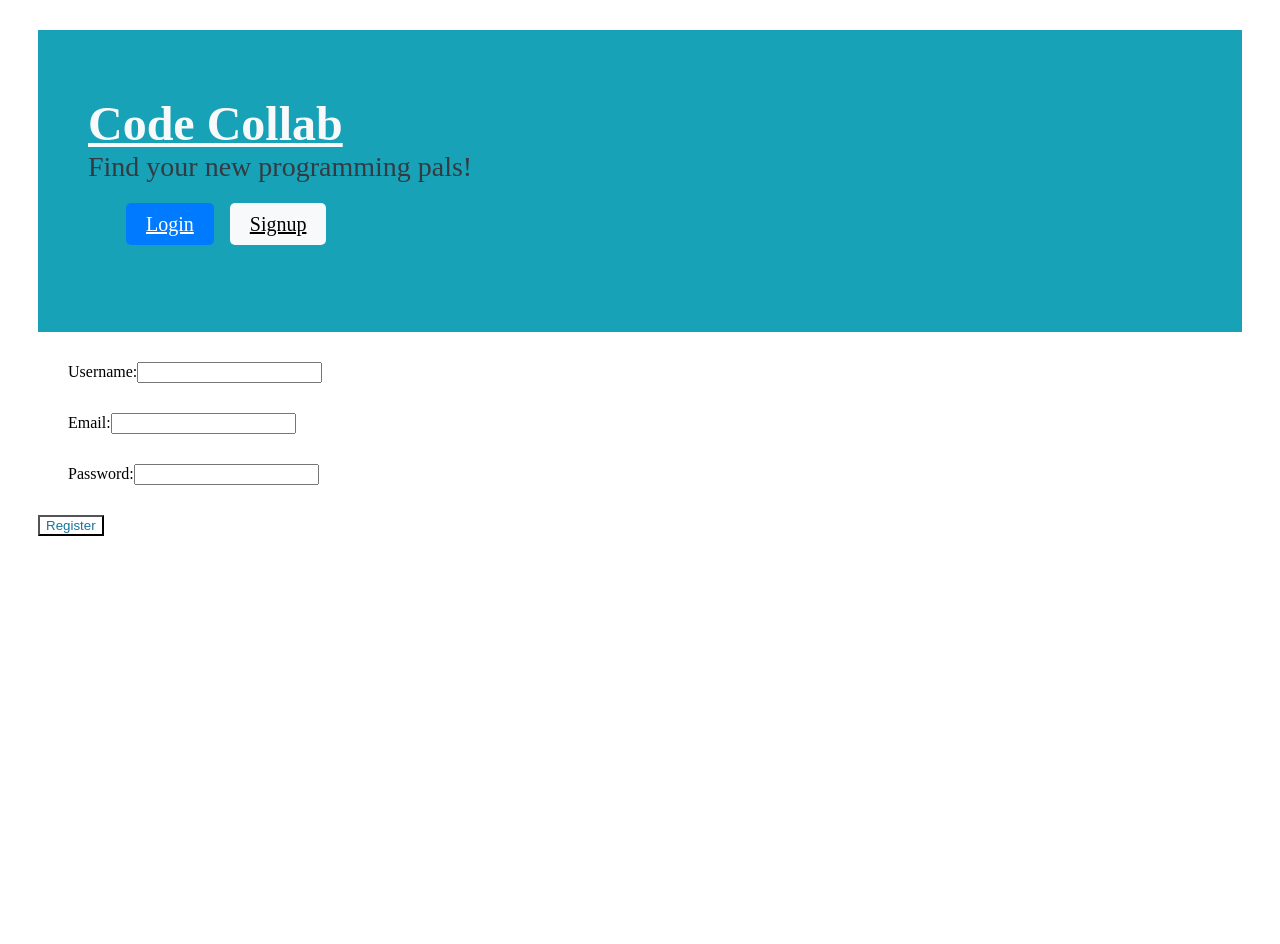
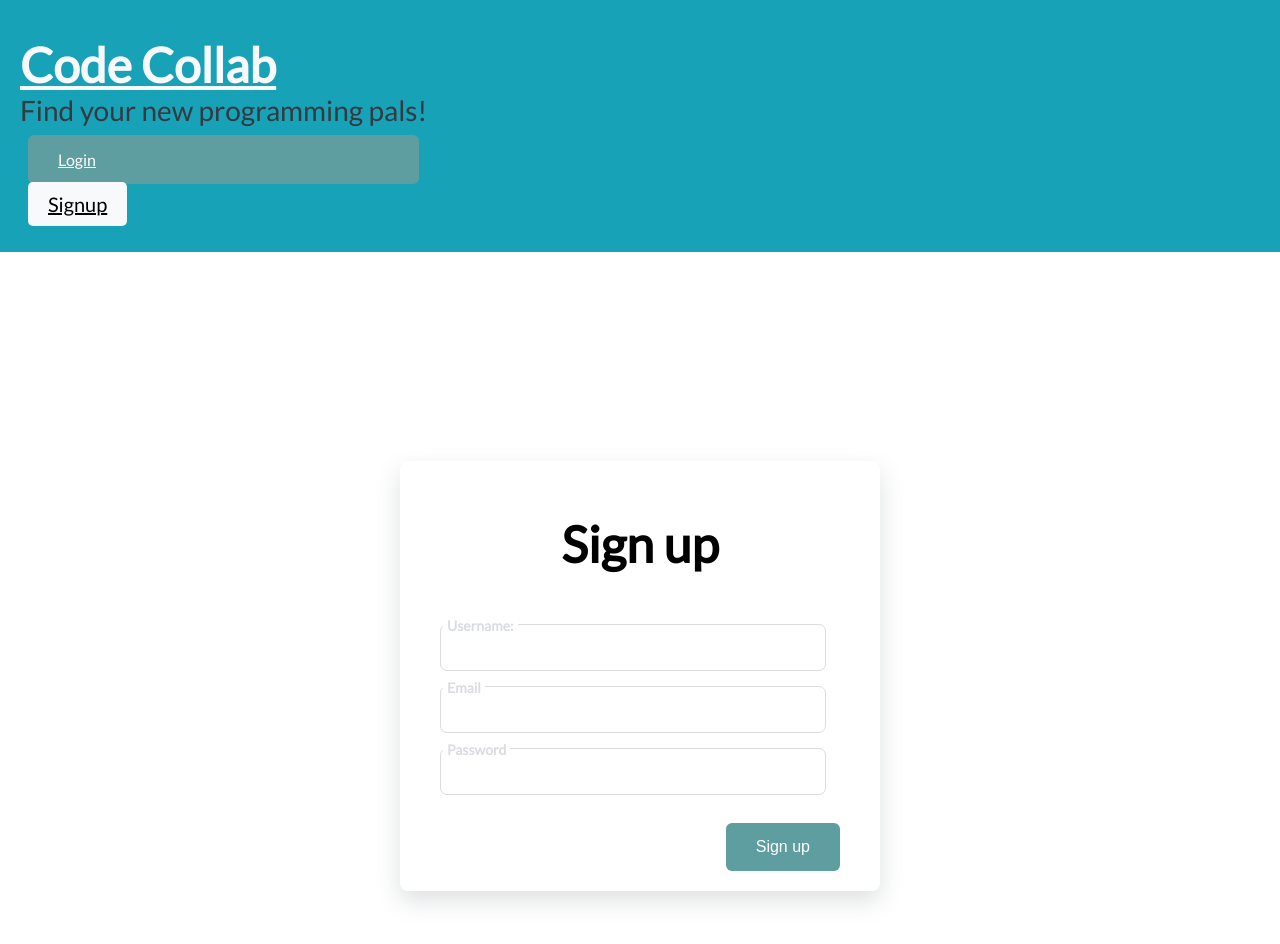
Before and after one commit to DaisyIsibor/Code-Collab, a React (Vite) app in the folder client/: page /register in a window 1280 px wide. Shown: the top 944 px of the page. Before the commit the page ends 800 px from the top, so only its background shows below. Built offline with nearby package versions, Linux system fonts and the light colour scheme.

Commit message:
added styling to login and logout page

```diff
--- a/client/src/components/RegisterForm.jsx
+++ b/client/src/components/RegisterForm.jsx
@@ -2,9 +2,10 @@ import React, { useState } from 'react';
 import { useNavigate } from 'react-router-dom';
 import { registerUser } from '../utils/api';
 import AuthService from '../utils/auth';
+import './style.css';
 
 const RegisterForm = () => {
-  const [formState, setFormState] = useState({ username: '', email: '', password: '' });
+  const [formState, setFormState] = useState({ username: '', email: '', password: ''});
   const navigate = useNavigate();
 
   const handleChange = (e) => {
@@ -29,36 +30,52 @@ const RegisterForm = () => {
   };
 
   return (
-    <form onSubmit={handleSubmit}>
-      <div>
-        <label>Username:</label>
+    <div className="signupFrm">
+    <form onSubmit={handleSubmit} className="form">
+    <h1 class="title">Sign up</h1>
+
+      <div className="inputContainer">
+
         <input
+        className="input"
           type="text"
           name="username"
           value={formState.username}
           onChange={handleChange}
+          required
         />
+        <label className="label">Username:</label>
       </div>
-      <div>
-        <label>Email:</label>
+
+      <div className="inputContainer">
         <input
+        className="input"
           type="email"
+
           name="email"
           value={formState.email}
           onChange={handleChange}
+          required
         />
+        <label className="label">Email</label>
+
       </div>
-      <div>
-        <label>Password:</label>
+
+      <div className="inputContainer">
         <input
           type="password"
+          className="input"
           name="password"
           value={formState.password}
           onChange={handleChange}
+          required
         />
+        <label className="label">Password</label>
       </div>
-      <button type="submit">Register</button>
+
+      <button type="submit" className="submitBtn">Sign up</button>
     </form>
+    </div>
   );
 };
 
--- a/client/src/components/style.css
+++ b/client/src/components/style.css
@@ -1,6 +1,112 @@
-* {
-    margin: 0;
-    padding: 0;
-    box-sizing: border-box;
-    color: rgb(22, 115, 158);
+
+
+@import url('https://fonts.googleapis.com/css2?family=Lato&display=swap');
+
+/* Get rid of all default margins/paddings. Set typeface */
+body {
+  box-sizing: border-box;
+  margin: 0;
+  padding: 0;
+  background-color: white;
+  font-family: "Lato", sans-serif;
 }
+
+.signupFrm {
+  display: flex;
+  justify-content: center;
+  align-items: center;
+  min-height: 100vh;
+}
+
+.form {
+  background-color: white;
+  width: 300px;
+  border-radius: 8px;
+  padding: 25px 80px;
+  box-shadow: 0 10px 28px rgba(92, 99, 105, .2);
+}
+
+.title {
+  font-size: 50px;
+  margin-bottom: 50px;
+  text-align: center;
+}
+
+.inputContainer {
+  position: relative;
+  height: 45px;
+  width: 90%;
+  margin-bottom: 17px;
+}
+
+.input{
+  position: absolute;
+  top: 0px;
+  left: 0px;
+  height: 100%;
+  width: 90%;
+  border: 1px solid #DADCE0;
+  border-radius: 7px;
+  font-size: 16px;
+  padding: 0 30px;
+  outline: none;
+  background: none;
+  z-index: 1;
+}
+
+/* Hide the placeholder texts (a) */
+::placeholder {
+  color: transparent;
+}
+
+.label {
+  position: absolute;
+  top: 15px;
+  left: 15px;
+  padding: 0 4px;
+  background-color: white;
+  color: #DADCE0;
+  font-size: 16px;
+  transition: 0.5s;
+  z-index: 0;
+}
+
+.submitBtn {
+  display: block;
+  margin-left: auto;
+  padding: 15px 30px;
+  border: none;
+  background-color:cadetblue;
+  color: white;
+  border-radius: 6px;
+  cursor: pointer;
+  font-size: 16px;
+  margin-top: 30px;
+}
+
+.submitBtn:hover {
+  background-color:darkcyan;
+  transform: translateY(-1px);
+}
+
+.input:focus + .label {
+  top: -7px;
+  left: 3px;
+  z-index: 15;
+  font-size: 14px;
+  font-weight: 600;
+  color: cadetblue;
+  border: 2px  cadetblue;
+}
+
+.input:focus {
+  border: 2px solid cadetblue;
+}
+
+.input:not(:placeholder-shown) + .label {
+  top: -7px;
+  left: 3px;
+  z-index: 10;
+  font-size: 14px;
+  font-weight: 600;
+}
--- a/client/src/pages/Login/index.jsx
+++ b/client/src/pages/Login/index.jsx
@@ -5,6 +5,7 @@ import Form from 'react-bootstrap/Form';
 import './style.css';
 import { loginUser } from '../../utils/api';
 import AuthService from '../../utils/auth';
+import { Link } from 'react-router-dom';
 
 export default function Login() {
   const navigate = useNavigate();
@@ -33,22 +34,37 @@ export default function Login() {
     }
   };
 
+
 return (
-    <div>
-      <h2>Please login to your account!</h2>
-      <Form onSubmit={handleSubmit}>
+  <div className="loginFrm">
+    <Form onSubmit={handleSubmit} className="form">
+
+      <h2 className="title">Login</h2>
+
+      <div className="inputContainer">
         <Form.Group className="mb-3" controlId="formBasicUsername">
-          <Form.Label>Username</Form.Label>
-          <Form.Control type="text" placeholder="Enter username" required />
+
+          <Form.Control type="text" placeholder="Enter username" className="form-control" required />
+          <Form.Label className="label">Username</Form.Label>
         </Form.Group>
+      </div>
 
+      <div className="inputContainer">
         <Form.Group className="mb-3" controlId="formBasicPassword">
-          <Form.Label>Password</Form.Label>
-          <Form.Control type="password" placeholder="Password" required />
+          <Form.Control type="password" placeholder="Password" className="form-control" required />
+          <Form.Label className="label">Password</Form.Label>
         </Form.Group>
-        <Button variant="primary" type="submit">
+      </div>
+
+      <Button variant="primary" type="submit" className="btn-primary">
         Submit
       </Button>
+
+      <div className="signup-link">
+          <p>Don't have an account? <Link to="/Signup">Sign up</Link></p>
+        </div>
+
+
     </Form>
   </div>
 );
--- a/client/src/pages/Login/style.css
+++ b/client/src/pages/Login/style.css
@@ -1,19 +1,115 @@
-h2 {
-    text-align: center;
-    margin-bottom: 50px;
+
+
+
+@import url('https://fonts.googleapis.com/css2?family=Lato&display=swap');
+
+body {
+  box-sizing: border-box;
+  margin: 0;
+  padding: 0;
+  background-color: white;
+  font-family: "Lato", sans-serif;
 }
 
-form {
-    width: 88%,
-    /* margin-left: 30px; */
-    /* : 0 auto; */
+.loginFrm {
+  display: flex;
+  justify-content: center;
+  align-items: center;
+  min-height: 100vh;
 }
 
-div {
-    margin: 30px;
+.form {
+  background-color: white;
+  width: 400px;
+  border-radius: 8px;
+  padding: 20px 40px;
+  box-shadow: 0 10px 25px rgba(92, 99, 105, .2);
 }
 
-button {
-    color: rgb(22, 115, 158);
-    background-color: white;
+.title {
+  font-size: 50px;
+  margin-bottom: 50px;
+  text-align: center;
 }
+
+.inputContainer {
+  position: relative;
+  height: 45px;
+  width: 90%;
+  margin-bottom: 17px;
+}
+
+.form-control {
+  position: absolute;
+  top: 0px;
+  left: 0px;
+  height: 100%;
+  width: 100%;
+  border: 1px solid #DADCE0;
+  border-radius: 7px;
+  font-size: 16px;
+  padding: 0 20px;
+  outline: none;
+  background: none;
+  z-index: 1;
+}
+
+.form-control:focus {
+  border: 2px solid cadetblue;
+  box-shadow: none;
+}
+
+::placeholder {
+  color: transparent;
+}
+
+.label {
+  position: absolute;
+  top: 15px;
+  left: 15px;
+  padding: 0 4px;
+  background-color: white;
+  color: #DADCE0;
+  font-size: 16px;
+  transition: 0.5s;
+  z-index: 0;
+}
+
+.form-control:focus + .label {
+  top: -7px;
+  left: 3px;
+  z-index: 10;
+  font-size: 14px;
+  font-weight: 600;
+  color: cadetblue;
+}
+
+.form-control:not(:placeholder-shown) + .label {
+  top: -7px;
+  left: 3px;
+  z-index: 10;
+  font-size: 14px;
+  font-weight: 600;
+}
+
+.btn-primary {
+  display: block;
+  margin-left: auto;
+  padding: 15px 30px;
+  border: none;
+  background-color: cadetblue;
+  color: white;
+  border-radius: 6px;
+  cursor: pointer;
+  font-size: 16px;
+  margin-top: 30px;
+}
+
+.btn-primary:hover {
+  background-color: darkcyan;
+  transform: translateY(-2px);
+}
+
+.signup-link{
+ padding-top:40px;
+}
```
Lines whose indentation alone changed are shown as unchanged.
